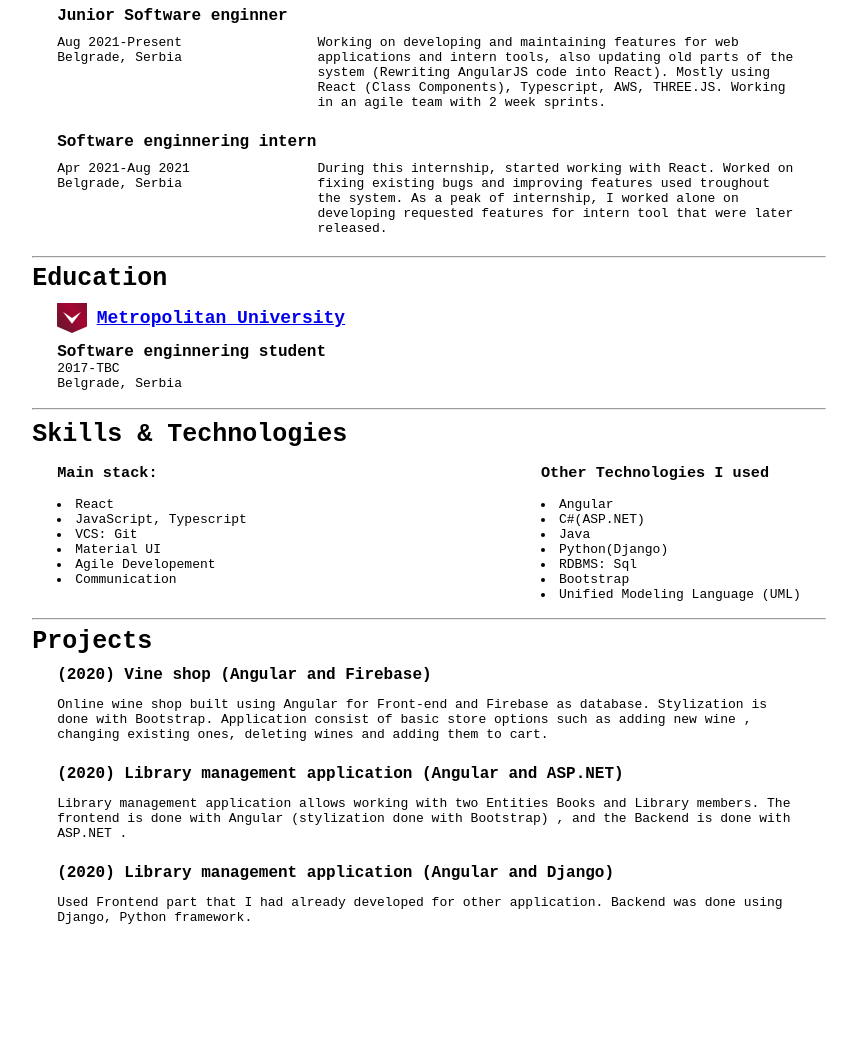
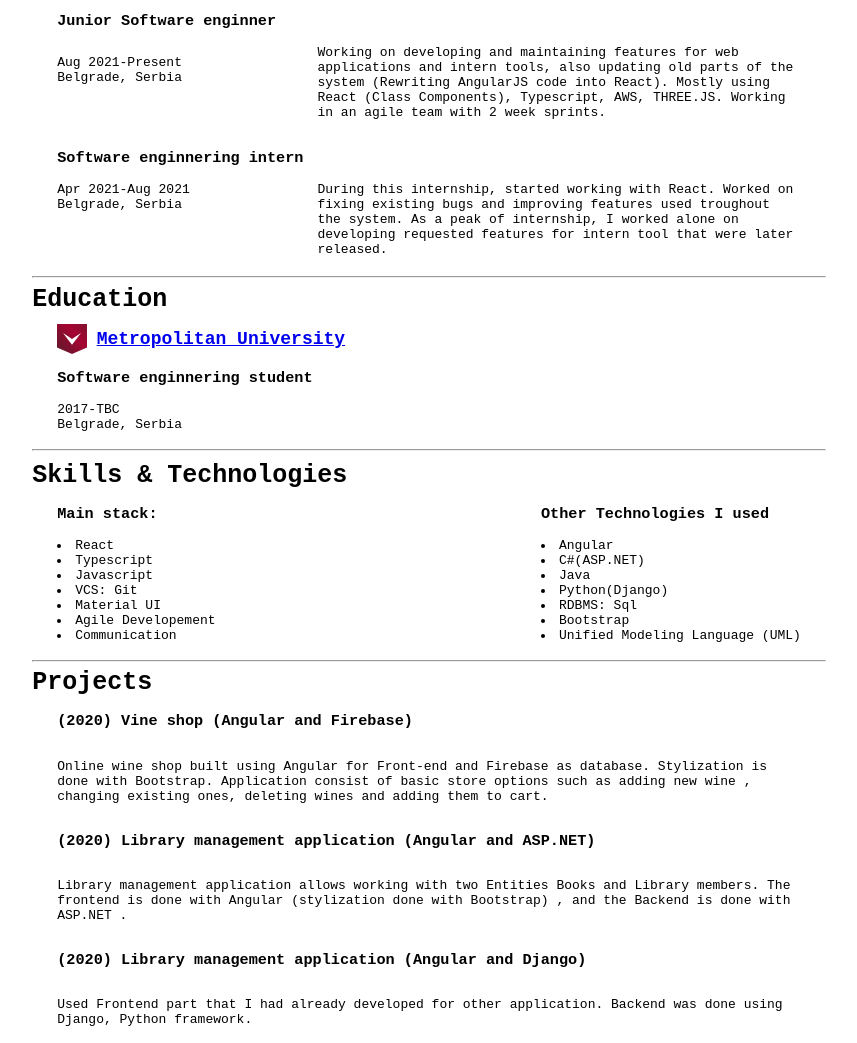
Before and after one commit to Vladna/Vladna.github.io, a plain HTML site: page index.html in a window 1280 px wide. Shown: the part 314-1357 px from the top of the page, without its empty margins (211-1068 px from the left). Before the commit the page ends 1260 px from the top, so only its background shows below. Drawn offline with Linux system fonts and the light colour scheme.

Commit message:
Minor styling fixes

```diff
--- a/index.html
+++ b/index.html
@@ -52,24 +52,24 @@
                         <a href="https://www.insidemaps.com/"  target="_blank"><div class='company-name'>InsideMaps Inc.</div></a>
                     </span>
                 </div>
-                <div class='role-name default-top-margin'>Junior Software enginner</div>
+                <h3>Junior Software enginner</h3>
                 <div class='flex-row-between'>
                     <div class='flex-column default-top-margin'>
                         <span>Aug 2021-Present</span>
                         <span>Belgrade, Serbia</span>
                     </div>
-                    <p style="max-width: 65%; margin-top: 10px;">
+                    <p style="max-width: 65%; margin-top: 0;">
                         Working on developing and maintaining features for web applications and intern tools, also updating old parts of the system (Rewriting AngularJS code into React).
                             Mostly using React (Class Components), Typescript, AWS, THREE.JS. Working in an agile team with 2 week sprints.
                         </p>
                 </div>
-                <div class='role-name default-top-margin'>Software enginnering intern</div>
+                <h3>Software enginnering intern</h3>
                 <div class='flex-row-between'>
-                    <div class='flex-column default-top-margin'>
+                    <div class='flex-column'>
                         <span>Apr 2021-Aug 2021</span>
                         <span>Belgrade, Serbia</span>
                     </div>
-                    <p style="max-width: 65%; margin-top: 10px;">During this internship, started working with React. Worked on fixing existing bugs and improving features used troughout the system.
+                    <p style="max-width: 65%; margin-top: 0;">During this internship, started working with React. Worked on fixing existing bugs and improving features used troughout the system.
                         As a peak of internship, I worked alone on developing requested features for intern tool that were later released.
                     </p>
                 </div>
@@ -85,8 +85,8 @@
                         <a href="https://www.metropolitan.ac.rs/osnovne-studije/fakultet-informacionih-tehnologija/softversko-inzenjerstvo/"  target="_blank"><div class='company-name'>Metropolitan University</div></a>
                     </span>
                 </div>
-                <div class='flex-column default-top-margin'>
-                    <div class='role-name'>Software enginnering student</div>
+                <div class='flex-column'>
+                    <h3>Software enginnering student</h3>
                     <span>2017-TBC</span>
                     <span>Belgrade, Serbia</span>
                 </div>
@@ -99,7 +99,8 @@
                 <div>
                     <h3>Main stack:</h3>
                     <li>React</li>
-                    <li>JavaScript, Typescript</li>
+                    <li>Typescript</li>
+                    <li>Javascript</li>
                     <li>VCS: Git</li>
                     <li>Material UI</li>
                     <li>Agile Developement</li>
@@ -121,18 +122,18 @@
         <section>
             <div class='section-header'>Projects</div>
             <div class="flex-column section-margin">
-                <div class='role-name default-top-margin'>(2020) Vine shop (Angular and Firebase)</div>
+                <h3>(2020) Vine shop (Angular and Firebase)</h3>
                 <p>
                     Online wine shop built using Angular for Front-end and Firebase as database.
                     Stylization is done with Bootstrap. Application consist of basic store options such as adding new wine , changing existing ones, deleting wines
                     and adding them to cart.
                 </p>
-                <div class='role-name default-top-margin'>(2020) Library management application (Angular and ASP.NET)</div>
+                <h3>(2020) Library management application (Angular and ASP.NET)</h3>
                 <p>
                     Library management application allows working with two Entities Books and Library members.
                     The frontend is done with Angular (stylization done with Bootstrap) , and the Backend is done with ASP.NET .
                 </p>
-                <div class='role-name default-top-margin'>(2020) Library management application (Angular and Django)</div>
+                <h3>(2020) Library management application (Angular and Django)</h3>
                 <p>
                     Used Frontend part that I had already developed for other application. Backend was done using Django, Python framework.
                 </p>
```
